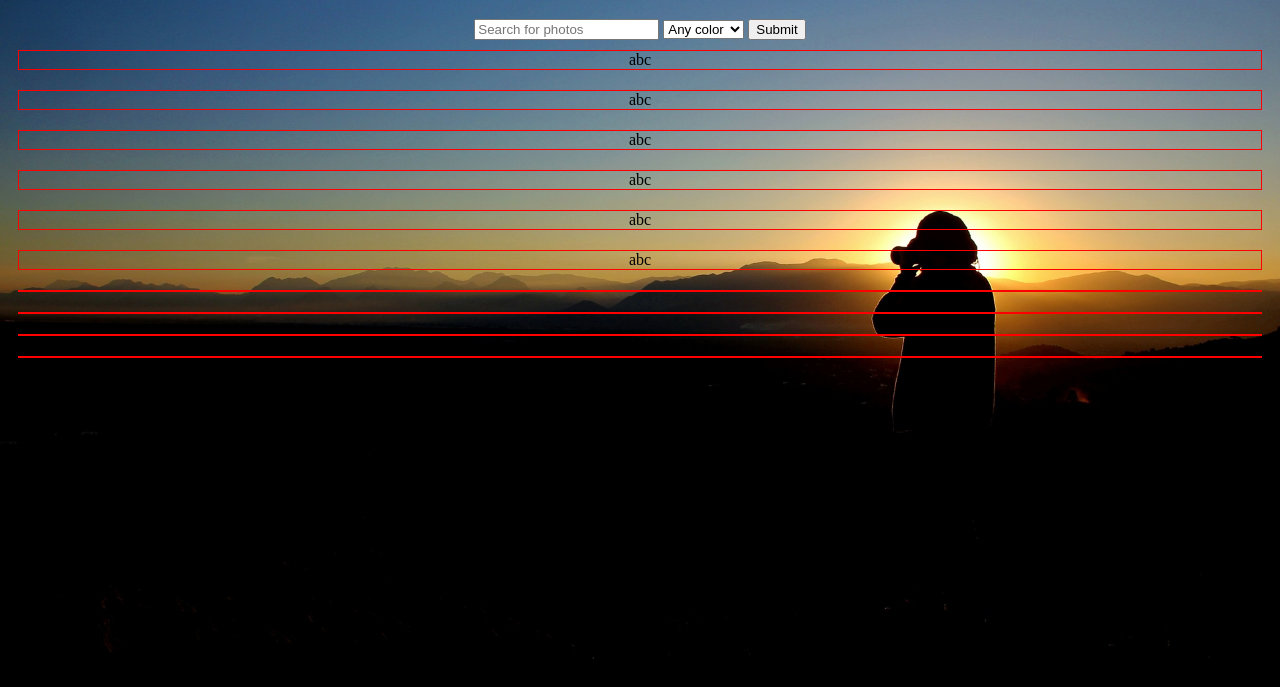
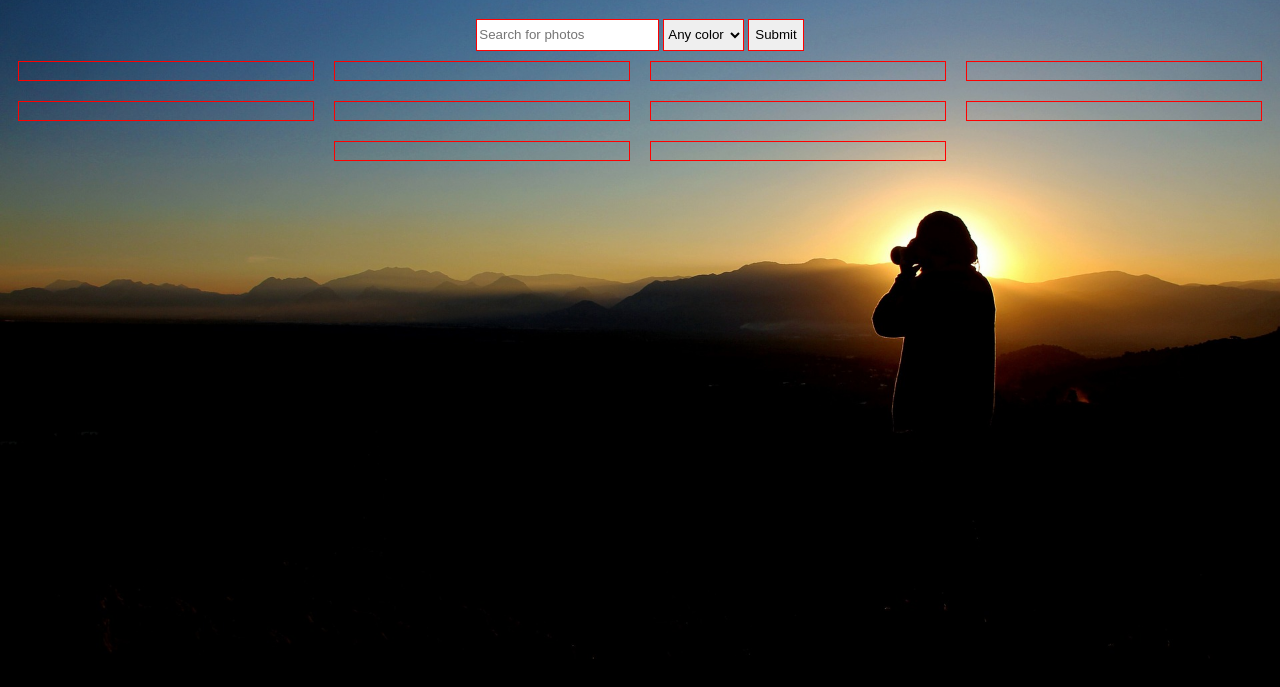
Before and after one commit to nlandegren/frontend-assignment-02, a plain HTML site: page Bildsökmotor/index.html in a window 1280 px wide. Shown: the part 61-748 px from the top of the page. Drawn offline with Linux system fonts and the light colour scheme.

Commit message:
fixed layout

```diff
--- a/Bildsökmotor/index.html
+++ b/Bildsökmotor/index.html
@@ -6,9 +6,10 @@
     <meta name="viewport" content="width=device-width, initial-scale=1.0">
     <title>Document</title>
     <link rel="stylesheet" href="style.css">
-    <script src="script.js"></script>
+    <script src="script.js" defer></script>
 </head>
 <body>
+    <header>
         <h1>Pixabay Image Search</h1>
         <form>
             <label><input type="search" name ="q" placeholder="Search for photos"></label>
@@ -29,21 +30,28 @@
         </select>
             <button type="submit">Submit</button>
         </form>
+    </header>
+
+    <main>
         <div id="grid">
-        <div id="pic-1">abc</div>
-        <div id="pic-2">abc</div>
-        <div id="pic-3">abc</div>
-        <div id="pic-4">abc</div>
-        <div id="pic-5">abc</div>
-        <div id="pic-6">abc</div>
-        <div id="pic-7"></div>
-        <div id="pic-8"></div>
-        <div id="pic-9"></div>
-        <div id="pic-10"></div>
+            <div id="pic-1"><img src="" alt=""></div>
+            <div id="pic-2"><img src="" alt=""></div>
+            <div id="pic-3"><img src="" alt=""></div>
+            <div id="pic-4"><img src="" alt=""></div>
+            <div id="pic-5"><img src="" alt=""></div>
+            <div id="pic-6"><img src="" alt=""></div>
+
+            <div id="pic-7"><img src="" alt=""></div>
+            <div id="pic-8"><img src="" alt=""></div>
+            <div id="pic-9"><img src="" alt=""></div>
+            <div id="pic-10"><img src="" alt=""></div>
         </div>
+    </main>
+    <footer>
         <div id="buttoncontainer">
             <button type="submit" id="page">Previous page</button>
             <button type="submit" id="page">Next page</button>
         </div>
+    </footer>
 </body>
 </html>
--- a/Bildsökmotor/style.css
+++ b/Bildsökmotor/style.css
@@ -1,3 +1,4 @@
+
 body {
     background-image:url("photographer.jpg");
     background-repeat: no-repeat;
@@ -6,58 +7,69 @@ body {
     text-align: center;
 }
 
+input, select, button {
+    height: 2rem;
+    border: thin red solid;
+}
+
 #buttoncontainer {
     display: none;
 }
 
 #grid {
     display: grid;
-    grid-template-areas:
-    "1 2 3 4" 1fr
-    "5 6 7 8" 1fr
-    "9 10 11 12" 1fr / 1fr 1fr 1fr 1fr;
+    grid-template:
+    "A B C D"
+    "E F G H"
+    "I J K L";
+    grid-template-columns: 1fr 1fr 1fr 1fr;
+    grid-template-rows: 1fr 1fr 1fr;
 }
 #grid div {
     border: thin red solid;
     margin: 10px;
 }
 
+img {
+    max-width: 100%;
+}
+
 #pic-1 {
-    grid-area: 1;
+    grid-area: A;
 }
 
 #pic-2 {
-    grid-area: 2;
+    grid-area: B;
 }
 
 #pic-3 {
-    grid-area: 3;
+    grid-area: C;
 }
 
 #pic-4 {
-    grid-area: 4;
+    grid-area: D;
 }
 
 #pic-5 {
-    grid-area: 5;
+    grid-area: E;
 }
 
 #pic-6 {
-    grid-area: 6;
+    grid-area: F;
 }
 
 #pic-7 {
-    grid-area: 7;
+    grid-area: G;
 }
 
 #pic-8 {
-    grid-area: 8;
+    grid-area: H;
 }
 
 #pic-9 {
-    grid-area: 10;
+    grid-area: J;
 }
 
 #pic-10 {
-    grid-area: 11;
+    grid-area: K;
 }
```
Lines whose indentation alone changed are shown as unchanged.
